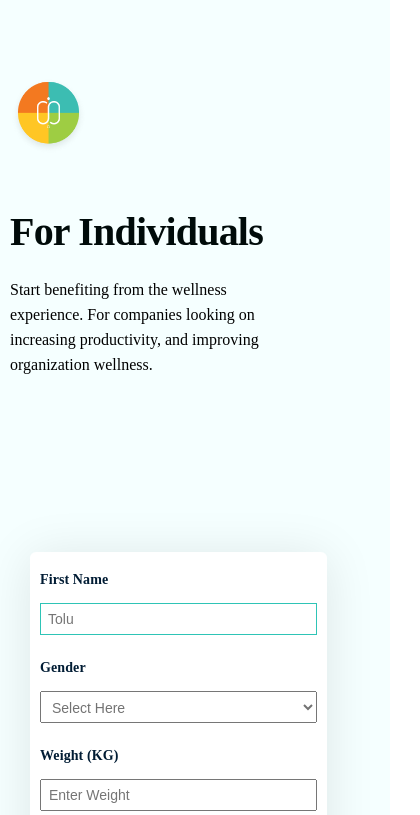
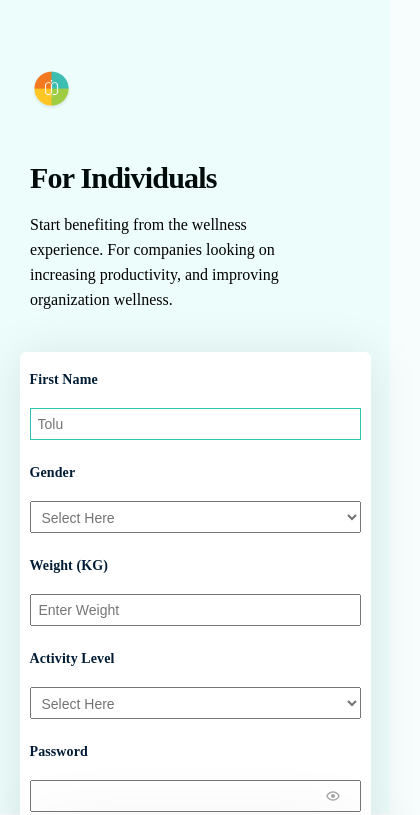
Before and after one commit to marcolivier-dev/alt-frst-assignment, a plain HTML site: page index.html in a window 390 px wide. Shown: the part 31-846 px from the top of the page, 420 px wide, since content can reach past the window. Drawn offline with Linux system fonts and the light colour scheme.

Commit message:
Update tries.css

```diff
--- a/tries.css
+++ b/tries.css
@@ -3,6 +3,7 @@
     padding: 0;
     box-sizing: border-box;
 }
+
 .main{
     height: 100vh;
     width:100vw;
@@ -11,6 +12,11 @@
     justify-content: center;
     align-items: center;
     padding: 40px;
+
+
+}
+.status-bar {
+    display: none;
 }
 .left{
     flex-basis: 50%;
@@ -46,9 +52,13 @@ width: 73%;
     margin: 50px;
 
 }
+
+         /* RIGHT */
+
 .right{
     flex-basis: 50%;
     margin: 20px;
+
 }
 form{
     width: 580px;
@@ -64,14 +74,11 @@ form{
     display: flex;
     justify-content: space-between;
     align-items: center;
-    /*border: 2px solid yellowgreen;*/
     margin-bottom: 25px;
 
 }
 .input-group{
     display: flex;
-    /*border: 2px solid gold;
-    */
     flex-direction: column;
      width:100%;
 
@@ -80,7 +87,7 @@ width:100%;
     margin-left: 40px;
 }
 .input-group label {
-    margin-bottom: 15px;
+    margin-bottom: 17px;
 }
 .input-group .focus{
     border: 1.5px solid #2EC4B6;
@@ -148,24 +155,61 @@ button{
     flex-direction: column;
     margin: 40px;
 }
-@media only screen and (max-width: 480px) {
+@media only screen and (max-width: 768px) {
 
+    body{
+        background-color: #F7FDFc;
+    }
     .main{
-        display: flex;
-        flex-direction: column;
-        justify-content: center;
-        padding:10px;
-        width: 100vw;
-        height:1294px;
-    }
-    .left{
-        flex-basis: 100%;
-    }
-    .right{
-        flex-basis: 100%;
+        display: block;
+        padding: 0;
     }
 
-    .right .Logo{
+    .status-bar{
+            display: flex;
+            justify-content: space-between;
+            padding: 15px 30px;;
+        }
+    .status-bar img:first-of-type{
+            width: 20px;
+        }
+    .status-bar img:last-of-type{
+            width: 40px;
+        }
+
+    .left{
+        margin: 30px;
+    }
+
+    .left .Logo{
+        width: 42.67px;
+        height: 44px;
+    }
+    .left h1{
+        font-family: Brown;
+        font-size: 30px;
+        font-weight: 700;
+        line-height: 29px;
+        letter-spacing: -0.800000011920929px;
+        text-align: left;
+
+    }
+    .left p {
+        font-family: Brown;
+        font-size: 16px;
+        font-weight: 300;
+        line-height: 25px;
+        letter-spacing: 0px;
+        text-align: left;
+
+    }
+
+    .right{
+        display: flex;
+        justify-content: center;
+    }
+
+    .right {
       margin: 0;
     }
     .right .left{
@@ -179,15 +223,27 @@ button{
         padding: 10px;
         height: 600px;
         padding-top: 20px;
+        margin: 10px;
+    }
+    form label {
+        color: #011C34;
+        font-family: Sofia Pro;
+        font-size: 14px;
+        font-style: normal;
+        font-weight: 600;
+        line-height: normal;
+        letter-spacing: 0.1px;
     }
     .input-row {
         display: flex;
         flex-direction: column;
         justify-content: center;
         align-items: center;
+    }
+    .input-group label {
+        margin-bottom: 20px;
+    }
 
-
-    }
     .lft{
         display: none;
     }
```
Lines whose indentation alone changed are shown as unchanged.
